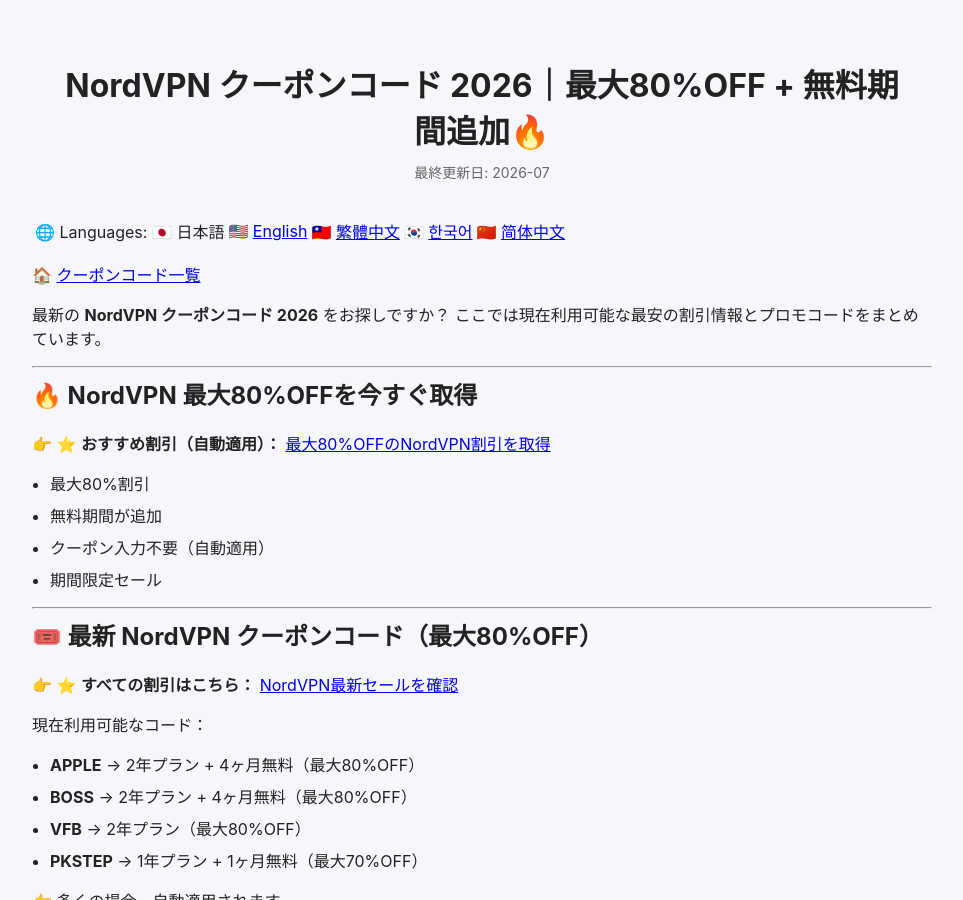
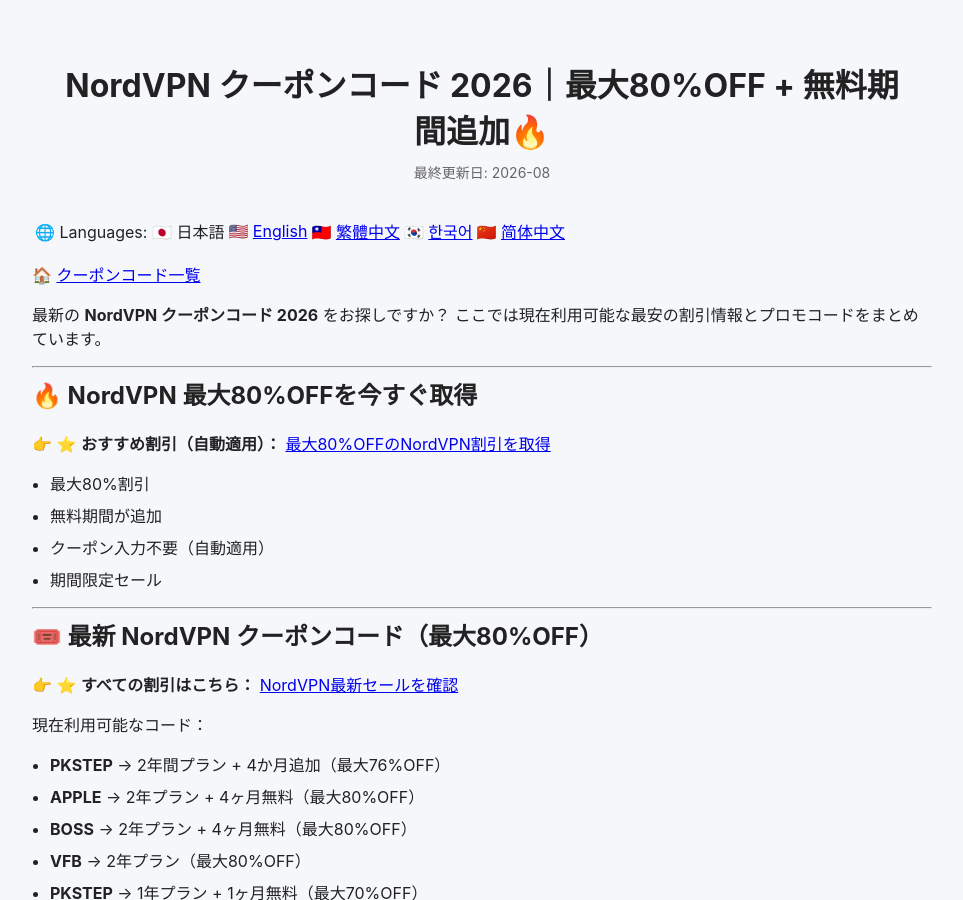
Before and after one commit to BestCouponCodes/best-coupon-codes, a Jekyll site: the page built from nordvpn-coupon-code-ja.md, in a window 1280 px wide and 900 px high. Shown: the whole window, without its empty margins (158-1121 px from the left). Built offline with Jekyll 4.4.1, drawn with Linux system fonts in a browser that asks for light colours.

Commit message:
Update last_modified_at date in markdown file
Updated last modified date to August 11, 2026.

```diff
--- a/nordvpn-coupon-code-ja.md
+++ b/nordvpn-coupon-code-ja.md
@@ -3,7 +3,7 @@ layout: default
 title: NordVPN クーポンコード 2026｜最大80%OFF + 無料期間追加🔥
 description: "2026年の最新NordVPNクーポンコードと割引情報を紹介。使えるVPN割引コードとお得なプランをまとめています。"
 lang: ja
-last_modified_at: 2026-07-02
+last_modified_at: 2026-08-11
 ---
 
 
@@ -35,6 +35,7 @@ last_modified_at: 2026-07-02
 
 現在利用可能なコード：
 
+- **PKSTEP** → 2年間プラン + 4か月追加（最大76%OFF）
 * **APPLE** → 2年プラン + 4ヶ月無料（最大80%OFF）
 * **BOSS** → 2年プラン + 4ヶ月無料（最大80%OFF）
 * **VFB** → 2年プラン（最大80%OFF）
```
